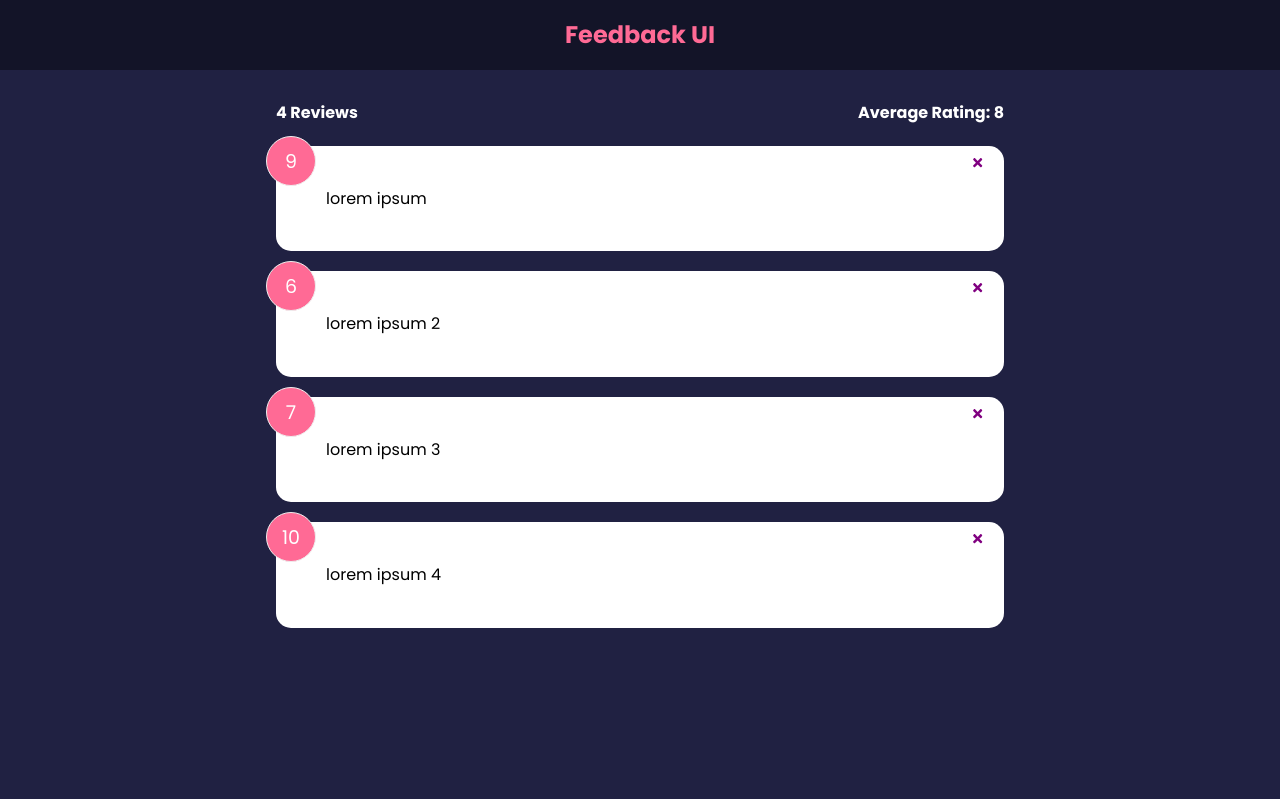
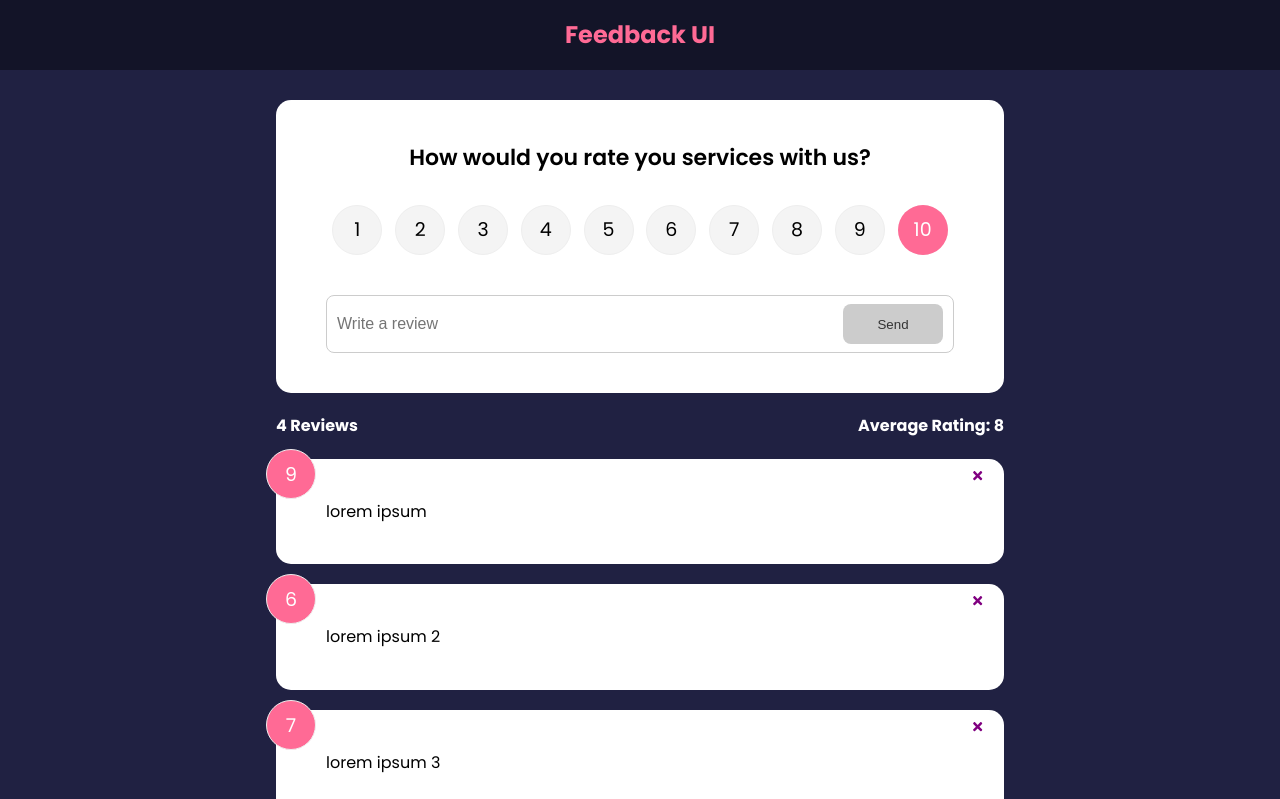
Before and after one commit to thiagolima0/react-feedbackui, a React (Vite) app: page /feedback/1 in a window 1280 px wide. Shown: the top 799 px of the page. Built offline with nearby package versions, Linux system fonts and the light colour scheme.

Commit message:
writing a review

```diff
--- a/src/App.jsx
+++ b/src/App.jsx
@@ -1,25 +1,34 @@
-import { useState } from 'react'
-import AppHeader from './components/AppHeader'
-import FeedbakData from './data/FeedbackData'
-import FeedbackList from './components/FeedbackList'
-import FeedbackStats from './components/FeedbackStats'
+import { useState } from "react";
+import AppHeader from "./components/AppHeader";
+import FeedbakData from "./data/FeedbackData";
+import FeedbackList from "./components/FeedbackList";
+import FeedbackStats from "./components/FeedbackStats";
+import FeedbackForm from "./components/FeedbackForm";
 
 function App() {
-  const [feedbacks, setFeedbacks] = useState(FeedbakData)
+  const [feedbacks, setFeedbacks] = useState(FeedbakData);
 
   const handleList = (id) => {
-    setFeedbacks(feedbacks.filter(item => item.id !== id))
-  }
+    setFeedbacks(feedbacks.filter((item) => item.id !== id));
+  };
+
+  const handleAdd = (rating) => {
+    setFeedbacks([rating, ...feedbacks]);
+  };
 
   return (
     <>
       <AppHeader />
       <div className="container">
+        <FeedbackForm handleAdd={handleAdd} />
         <FeedbackStats feedbacks={feedbacks} />
-        <FeedbackList feedbacks={feedbacks} handleDelete={(id) => handleList(id)} />
+        <FeedbackList
+          feedbacks={feedbacks}
+          handleDelete={(id) => handleList(id)}
+        />
       </div>
     </>
-  )
+  );
 }
 
-export default App
+export default App;
--- /dev/null
+++ b/src/components/FeedbackForm.jsx
@@ -0,0 +1,58 @@
+import { useState } from "react";
+import AppCard from "./shared/AppCard";
+import AppButton from "./shared/AppButton";
+import RatingSelect from "./RatingSelect";
+
+const FeedbackForm = ({ handleAdd }) => {
+  const [text, setText] = useState("");
+  const [rating, setRating] = useState(10);
+  const [btnDisabled, setBtnDisabled] = useState(true);
+  const [message, setMessage] = useState("");
+
+  const handleTextChange = (e) => {
+    setText(e.target.value);
+
+    setMessage("Please insert at least 10 characters");
+    setBtnDisabled(true);
+
+    if (e.target.value.length > 10) {
+      setBtnDisabled(false);
+      setMessage("");
+    }
+  };
+
+  const handleSubmit = (e) => {
+    if (text.length > 10) {
+      e.preventDefault();
+      const id = new Date().getTime();
+
+      handleAdd({ id, text, rating });
+
+      setText("");
+      setRating(10);
+    }
+  };
+
+  return (
+    <AppCard>
+      <form onSubmit={handleSubmit}>
+        <h2>How would you rate you services with us?</h2>
+        <RatingSelect select={(rating) => setRating(rating)} />
+        <div className="input-group">
+          <input
+            type="text"
+            placeholder="Write a review"
+            onChange={handleTextChange}
+            value={text}
+          />
+          <AppButton isDisabled={btnDisabled} type="submit">
+            Send
+          </AppButton>
+        </div>
+        {message && <div className="message">{message}</div>}
+      </form>
+    </AppCard>
+  );
+};
+
+export default FeedbackForm;
--- /dev/null
+++ b/src/components/RatingSelect.jsx
@@ -0,0 +1,31 @@
+import { useState } from "react";
+
+function RatingSelect({ select }) {
+  const [selected, setSelected] = useState(10);
+
+  const handleChange = (e) => {
+    setSelected(Number(e.currentTarget.value));
+    select(Number(e.currentTarget.value));
+  };
+  const radioButtons = [1, 2, 3, 4, 5, 6, 7, 8, 9, 10];
+
+  return (
+    <ul className="rating">
+      {radioButtons.map((num, index) => (
+        <li key={index}>
+          <input
+            type="radio"
+            id={`num${num}`}
+            name="rating"
+            value={`${num}`}
+            onChange={handleChange}
+            checked={selected === num}
+          />
+          <label htmlFor={`num${num}`}>{`${num}`}</label>
+        </li>
+      ))}
+    </ul>
+  );
+}
+
+export default RatingSelect;
--- /dev/null
+++ b/src/components/shared/AppButton.jsx
@@ -0,0 +1,15 @@
+const AppButton = ({ children, version, type, isDisabled }) => {
+  return (
+    <button type={type} disabled={isDisabled} className={`btn btn-${version}`}>
+      {children}
+    </button>
+  );
+};
+
+AppButton.defaultProps = {
+  version: 'primary',
+  type: 'button',
+  isDisabled: false
+}
+
+export default AppButton;
```
